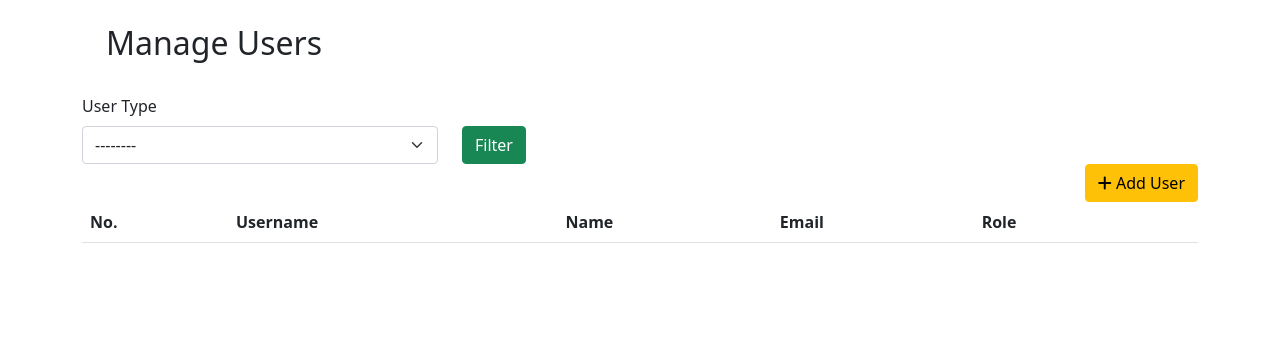
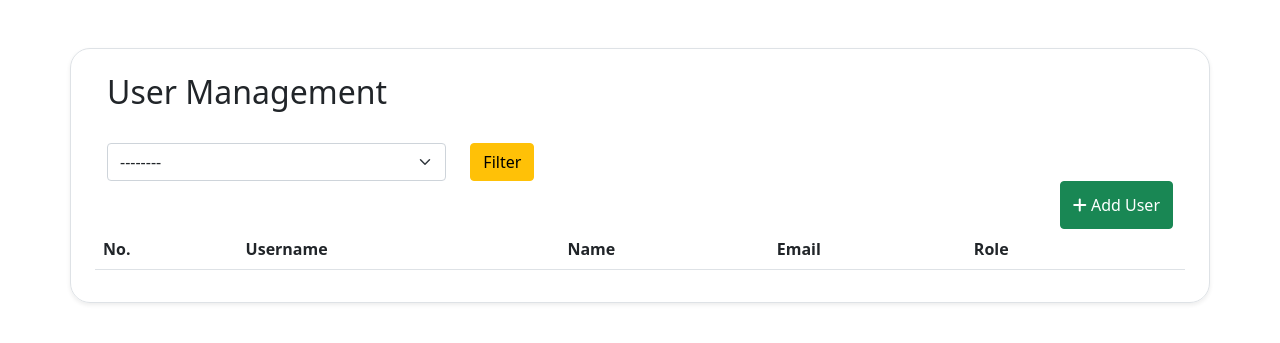
Before and after one commit to gmbt18/CS-128.2-Heart-Registry, a Django app: page /manage-users/ in a window 1280 px wide. Shown: the part 56-399 px from the top of the page. Run offline with Django 4.2, Linux system fonts and the light colour scheme; the visitor is signed in with stand-in values (Sample User, id 1); data comes from the database, SQL or seed files in the repository; lists and menus that the app fills with data are empty; some libraries are stand-ins or nearby versions.

Commit message:
Polished User Manage Page

```diff
--- a/hregistry/templates/accounts/change-password.html
+++ b/hregistry/templates/accounts/change-password.html
@@ -10,6 +10,7 @@
 
         <div class="modal-body">
             {{pw.old_password | as_crispy_field}}
+            <br>
             {{pw.new_password1 | as_crispy_field}}
             {{pw.new_password2| as_crispy_field}}
         </div>
--- a/hregistry/templates/accounts/edit-user.html
+++ b/hregistry/templates/accounts/edit-user.html
@@ -10,8 +10,11 @@
 
     <div class="modal-body">
         {{form.first_name | as_crispy_field}}
+        <br>
         {{form.last_name | as_crispy_field}}
+        <br>
         {{form.username| as_crispy_field}}
+        <br>
         {{form.email| as_crispy_field}}
 
     </div>
--- a/hregistry/templates/accounts/user-table.html
+++ b/hregistry/templates/accounts/user-table.html
@@ -14,7 +14,16 @@
       <tr>
         <th scope="row">{{forloop.counter}}</th>
         <td>{{u.username}}</td>
-        <td>{{u.last_name}},{{u.first_name}}</td>
+        <td>
+            {% if u.last_name and u.first_name %}
+              {{u.last_name}}, {{u.first_name}}
+            {% elif u.last_name %}
+              {{u.last_name}}
+            {% elif u.first_name %}
+              {{u.first_name}}
+            {% else %}
+            {% endif %}
+        </td>
         <td>{{u.email}}</td>
         <td>{{u.get_user_type_display}}</td>
         <td>
--- a/hregistry/templates/accounts/users.html
+++ b/hregistry/templates/accounts/users.html
@@ -16,13 +16,14 @@
 </div>
 
 <div class = "container w-90">
-
-  <h2 class="py-4 px-4">Manage Users</h2>
+  <br><br>
+  <div class= "row px-4 pb-3 shadow-sm border" style="border-radius: 20px;">
+    <h2 class="py-4"> User Management</h2>
     <form method="POST" action="">
       {% csrf_token %}
       <div class="row">
           <div class="col-md-4 ">
-            <label class="form-label">User Type</label>
+              <!-- <label class="form-label">User Type</label> -->
               <select class="form-select" id="role" name="role">
                   <option value="none">--------</option>
                   <option value="nurse">Nurse</option>
@@ -32,15 +33,16 @@
               </select>
 
           </div>
-        <div class="col-md-4 mt-4 pt-2">
-          <button type="submit" class='btn btn-success'> Filter</button>
+          <div class="col-md-4">
+            <button type="submit" class='btn btn-warning'>Filter</button>
           </div>
       </div>
     </form>
 
     <div class="d-flex flex-row-reverse bd-highlight">
-    <button class='btn btn-warning' data-bs-toggle="modal" data-bs-target="#addUser"><i class="fa-solid fa-plus"></i> Add User</button>
+      <button class='btn btn-success' data-bs-toggle="modal" data-bs-target="#addUser"><i class="fa-solid fa-plus"></i> Add User</button>
     </div>
+    <br><br>
     {% include "accounts/user-table.html" %}
 
     <form method = "POST">
@@ -56,23 +58,15 @@
 
                   {{form.user_type | as_crispy_field}}
                   {{form.first_name | as_crispy_field}}
-
-
+                  <br>
                   {{form.last_name | as_crispy_field}}
-
-
+                  <br>
                   {{form.username| as_crispy_field}}
-
-
+                  <br>
                   {{form.email | as_crispy_field}}
-
+                  <br>
                   {{form.password1 | as_crispy_field}}
-
-
                   {{form.password2 | as_crispy_field}}
-
-
-
 
                 </div>
                 <div class="modal-footer">
@@ -84,7 +78,7 @@
           </div>
       </div>
     </form>
-
+</div>
 </div>
 
 
--- a/hregistry/templates/patients/records.html
+++ b/hregistry/templates/patients/records.html
@@ -1,7 +1,7 @@
 {% extends 'index.html' %}
 {% load static %}
 {% load crispy_forms_tags %}
-{% block title %}Health Registry{% endblock title %}
+{% block title %}Heart Registry{% endblock title %}
 
 
 {% block content %}
```
Lines whose indentation alone changed are shown as unchanged.
